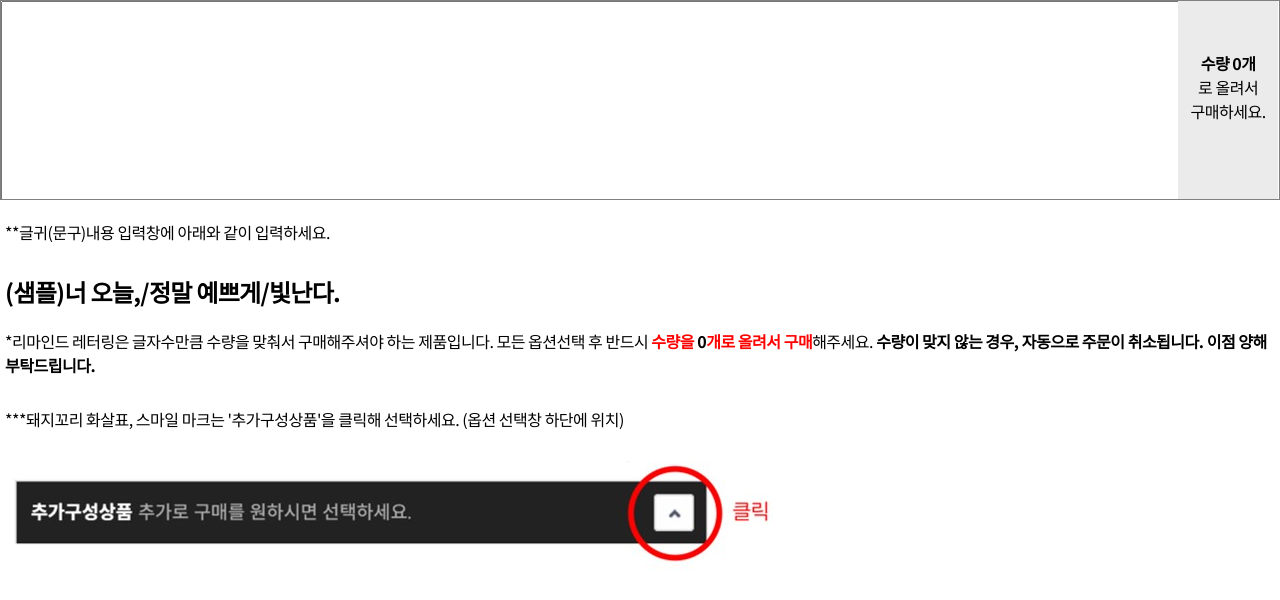
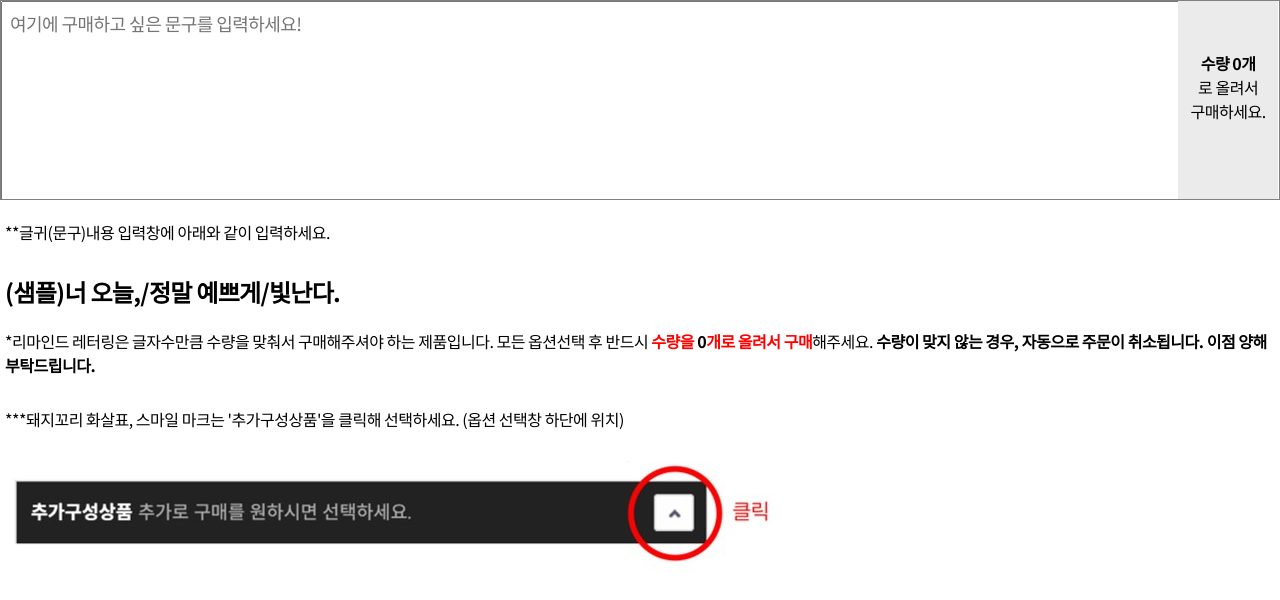
Before and after one commit to jupsoops/remaind, a plain HTML site: page index.htm in a window 1280 px wide. Drawn offline with nearby package versions, Linux system fonts and the light colour scheme.

Commit message:
Update index.htm

```diff
--- a/index.htm
+++ b/index.htm
@@ -66,7 +66,7 @@
 <body>
 <div id="content">
 	<div class="con1">
-		<textarea id="msg" class="form-control"/></textarea>
+		<textarea id="msg" class="form-control" placeholder="여기에 구매하고 싶은 문구를 입력하세요!"/></textarea>
 	</div>
 	<div class="con2">
 		<div class="text">
```
